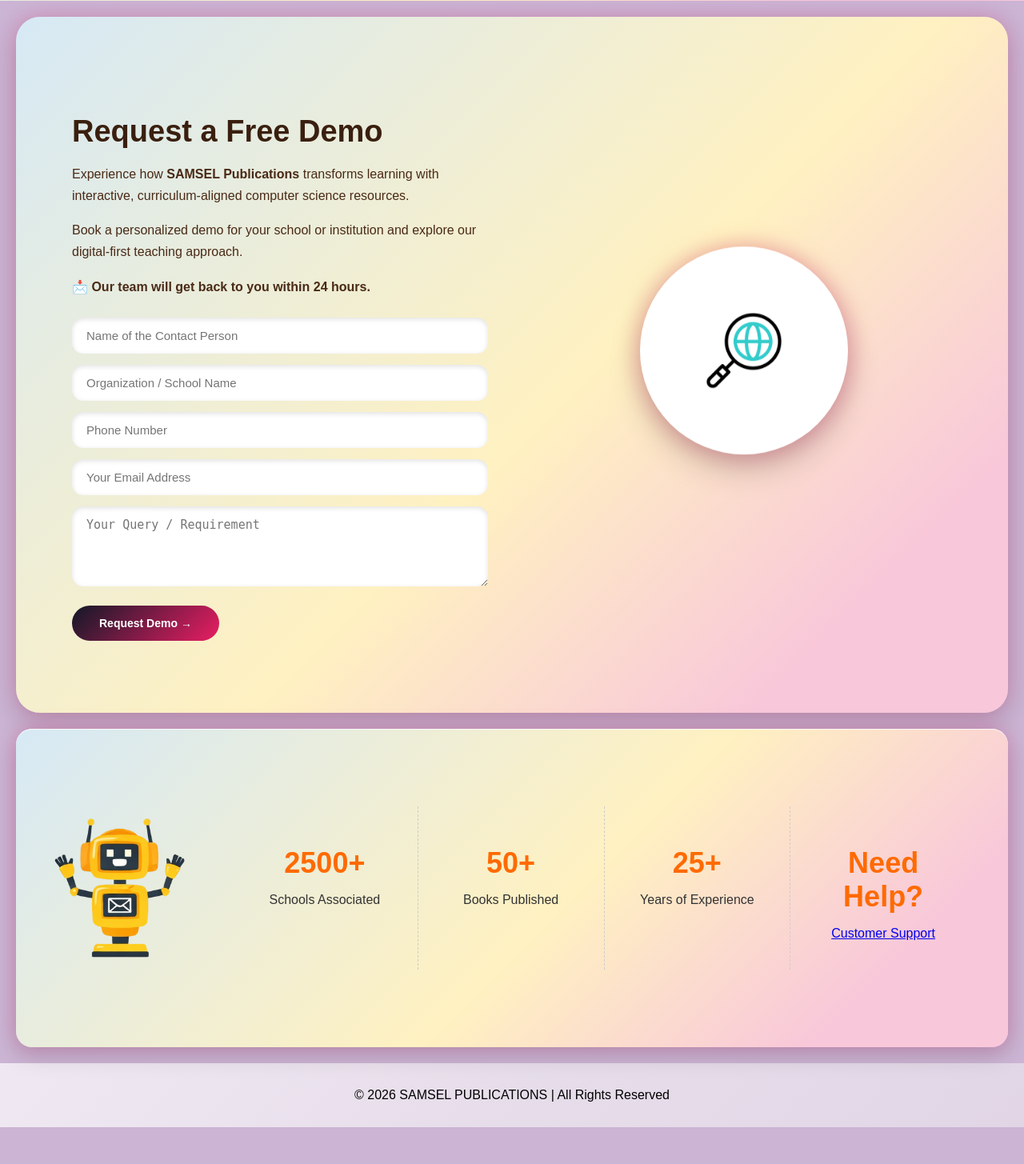
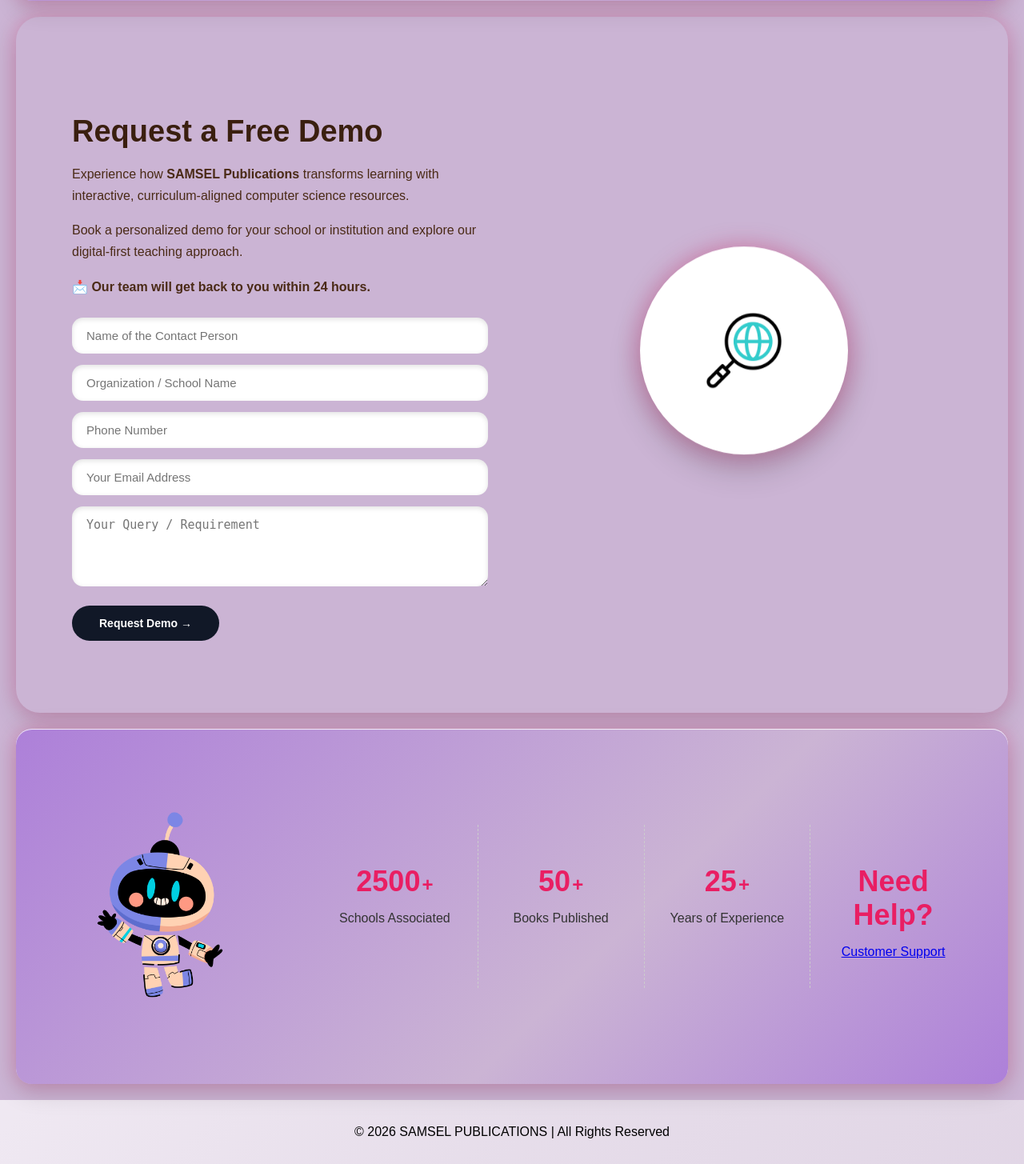
Before and after one commit to roshanrocker26-del/SAMSEL_REPO, a Django app: page / in a window 1280 px wide. Shown: the part 3370-4825 px from the top of the page at 80% size. Before the commit the page ends 4779 px from the top, so only its background shows below. Run offline with Django 5.2, Linux system fonts and the light colour scheme.

Commit message:
updated style

```diff
--- a/samsel_website/static/css/home.css
+++ b/samsel_website/static/css/home.css
@@ -162,8 +162,6 @@ body {
   line-height: 1.6;
 }
 
-
-/* PROMO SECTION */
 /* PROMO SECTION */
 .promo {
   background: transparent;
@@ -430,11 +428,15 @@ body {
 
 
 .promo2 {
-  background: linear-gradient(135deg,
-      #D6E9F5 0%,
-      #FFF1C1 55%,
-      #F8C7DA 85%);
-  padding: 70px 0;
+  background: linear-gradient(135deg, #ad80d9 0%, #cbb4d4 60%, #ad80d9 100%);
+  padding: 70px 40px;
+  border-radius: 20px;
+  margin: 20px;
+  box-shadow:
+    0 12px 30px rgba(0, 0, 0, 0.12),
+    0 0 25px rgba(233, 30, 99, 0.25),
+    inset 0 1px 0 rgba(255, 255, 255, 0.8);
+  backdrop-filter: blur(10px);
 }
 
 /* Flex container */
@@ -530,10 +532,7 @@ body {
 
 /* Stats section */
 .stats-section {
-  background: linear-gradient(135deg,
-      #D6E9F5 0%,
-      #FFF1C1 55%,
-      #F8C7DA 85%);
+  background: linear-gradient(135deg, #ad80d9 0%, #cbb4d4 60%, #ad80d9 100%);
   padding: 80px 40px;
   border-radius: 20px;
   margin: 20px;
@@ -555,7 +554,7 @@ body {
 
 /* LEFT ICON */
 .stats-icon img {
-  width: 180px;
+  width: 280px;
 }
 
 /* Initial hidden state */
@@ -592,8 +591,21 @@ body {
 
 .stat-box h2 {
   font-size: 36px;
-  color: #ff6a00;
+  color: #e91e63;
   margin-bottom: 10px;
+}
+
+.stat-box h2 .counter {
+  font-size: 36px;
+  font-weight: 800;
+  color: #e91e63;
+}
+
+.stat-box h2 .plus {
+  font-size: 24px;
+  font-weight: 700;
+  color: #e91e63;
+  margin-left: 2px;
 }
 
 .stat-box p {
@@ -1211,10 +1223,7 @@ body {
 ================================ */
 
 .demo-request {
-  background: linear-gradient(135deg,
-      #D6E9F5 0%,
-      #FFF1C1 55%,
-      #F8C7DA 85%);
+  background: transparent;
   padding: 90px 40px;
   margin: 20px;
   border-radius: 30px;
@@ -1275,7 +1284,7 @@ body {
 .demo-form button {
   margin-top: 10px;
   align-self: flex-start;
-  background: linear-gradient(135deg, #111827, #e91e63);
+  background: #111827;
   color: #fff;
   padding: 14px 34px;
   border-radius: 30px;
--- a/samsel_website/static/js/scroll.js
+++ b/samsel_website/static/js/scroll.js
@@ -52,7 +52,7 @@ document.addEventListener("DOMContentLoaded", () => {
     function animateCounter(counter) {
         const target = +counter.getAttribute("data-target");
         let current = 0;
-        const increment = target / 80;
+        const increment = target / 200; // Slower increment (denominator increased from 80 to 200)
 
         function update() {
             current += increment;
--- a/samsel_website/templates/home.html
+++ b/samsel_website/templates/home.html
@@ -360,23 +360,23 @@
 
             <!-- LEFT ICON -->
             <div class="stats-icon slide-on-scroll fade-left">
-                <img src="{% static 'images/icon1.png' %}" alt="Icon">
+                <img src="{% static 'images/icon4.png' %}" alt="Icon">
             </div>
 
             <!-- RIGHT STATS -->
             <div class="stats-container fade-right">
                 <div class="stat-box">
-                    <h2>2500+</h2>
+                    <h2><span class="counter" data-target="2500">0</span><span class="plus">+</span></h2>
                     <p>Schools Associated</p>
                 </div>
 
                 <div class="stat-box">
-                    <h2>50+</h2>
+                    <h2><span class="counter" data-target="50">0</span><span class="plus">+</span></h2>
                     <p>Books Published</p>
                 </div>
 
                 <div class="stat-box">
-                    <h2>25+</h2>
+                    <h2><span class="counter" data-target="25">0</span><span class="plus">+</span></h2>
                     <p>Years of Experience</p>
                 </div>
 
@@ -414,6 +414,7 @@
         <p>© 2026 SAMSEL PUBLICATIONS | All Rights Reserved</p>
     </footer>
 
+    <script src="{% static 'js/scroll.js' %}"></script>
     <script>
         document.querySelector(".dropdown-toggle").addEventListener("click", function () {
             document.querySelector(".dropdown-menu").classList.toggle("show");
```
Also changed, not shown: samsel_website/static/css/about.css (+6 -21 lines), samsel_website/static/css/contact.css (+13 -22 lines).
